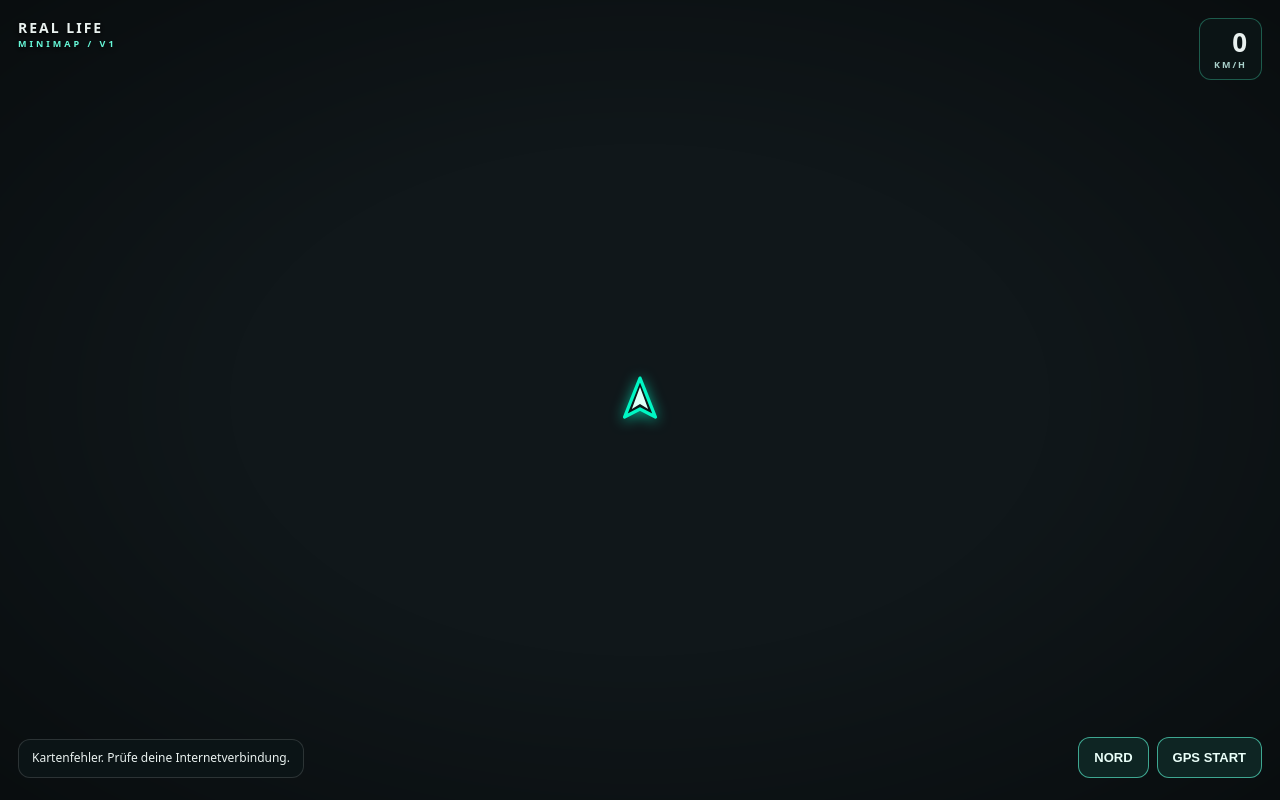
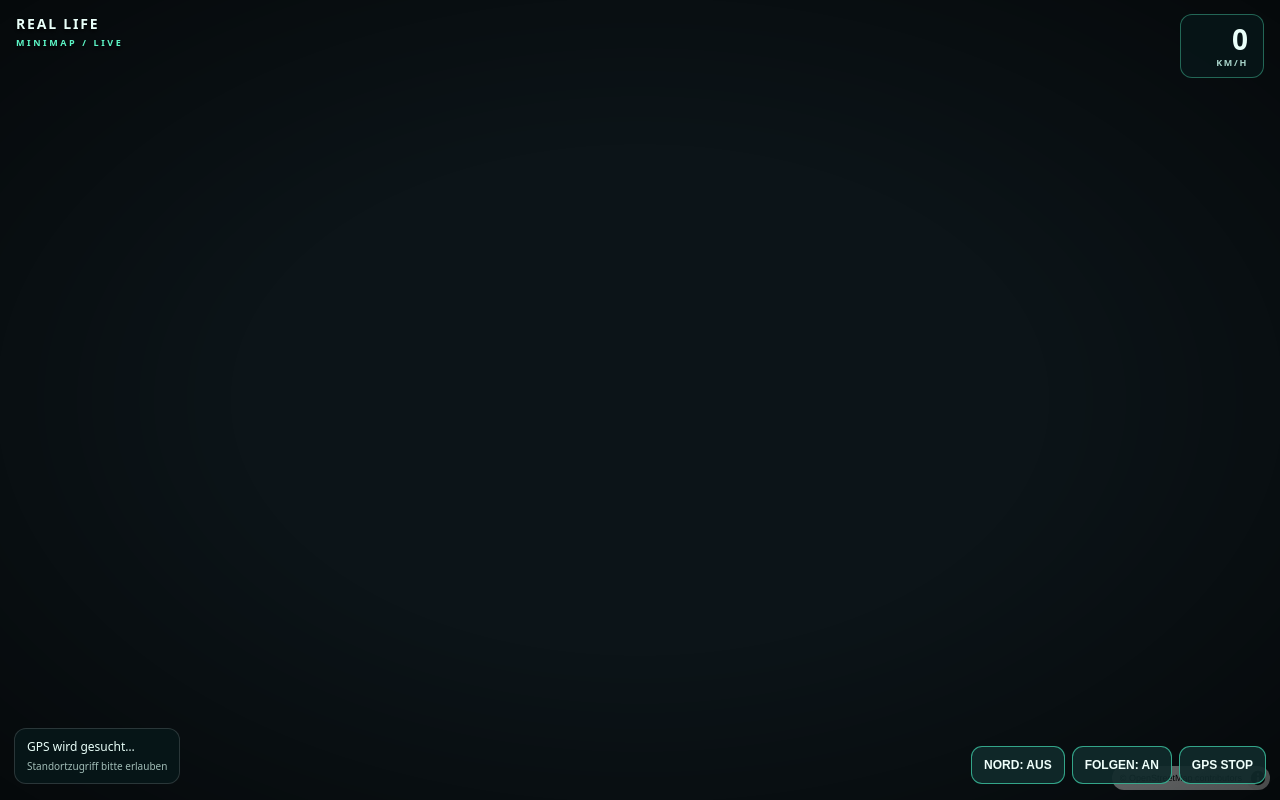
Before and after one commit to TheSimonMC/rlminimap, a plain HTML site: page index.html in a window 1280 px wide. Drawn offline with nearby package versions, Linux system fonts and the light colour scheme; no server answers.

Commit message:
Improve live GPS tracking, always-centered player and follow controls

```diff
--- a/index.html
+++ b/index.html
@@ -1,58 +1,72 @@
 <!doctype html>
-<html lang="de">
-<head>
-<meta charset="utf-8">
-<meta name="viewport" content="width=device-width, initial-scale=1, viewport-fit=cover, user-scalable=no">
-<meta name="theme-color" content="#10171a">
-<meta name="apple-mobile-web-app-capable" content="yes">
-<meta name="apple-mobile-web-app-status-bar-style" content="black-translucent">
-<meta name="apple-mobile-web-app-title" content="RL MiniMap">
-<link rel="manifest" href="./manifest.webmanifest">
-<link rel="icon" href="./icon.svg" type="image/svg+xml">
-<link rel="stylesheet" href="https://unpkg.com/maplibre-gl@5.6.2/dist/maplibre-gl.css">
-<script src="https://unpkg.com/maplibre-gl@5.6.2/dist/maplibre-gl.js"></script>
+<html lang="de"><head>
+<meta charset="utf-8"><meta name="viewport" content="width=device-width,initial-scale=1,viewport-fit=cover,user-scalable=no">
+<meta name="theme-color" content="#0c1418"><meta name="apple-mobile-web-app-capable" content="yes"><meta name="apple-mobile-web-app-status-bar-style" content="black-translucent"><meta name="apple-mobile-web-app-title" content="RL MiniMap">
+<link rel="manifest" href="./manifest.webmanifest"><link rel="icon" href="./icon.svg" type="image/svg+xml">
+<link href="https://unpkg.com/maplibre-gl@5.6.2/dist/maplibre-gl.css" rel="stylesheet"><script src="https://unpkg.com/maplibre-gl@5.6.2/dist/maplibre-gl.js"></script>
 <title>Real Life MiniMap</title>
 <style>
-*{box-sizing:border-box}html,body,#map{width:100%;height:100%;margin:0}body{background:#10171a;color:#e9f1ef;font-family:system-ui,-apple-system,sans-serif;overflow:hidden}#map{position:absolute;inset:0}.maplibregl-control-container{display:none}
-#shade{position:absolute;inset:0;pointer-events:none;background:radial-gradient(ellipse at center,transparent 45%,rgba(0,0,0,.42) 100%);z-index:2}
-#player{position:absolute;left:50%;top:50%;width:52px;height:52px;transform:translate(-50%,-50%);z-index:4;pointer-events:none;filter:drop-shadow(0 2px 7px #00edc1aa)}
-#player svg{width:100%;height:100%}
-#hud{position:absolute;z-index:5;top:calc(env(safe-area-inset-top) + 18px);left:18px;right:18px;display:flex;justify-content:space-between;align-items:flex-start;pointer-events:none}
-.brand{font-weight:900;letter-spacing:2px;font-size:14px;text-shadow:0 2px 6px #000}.brand small{display:block;font-size:9px;letter-spacing:3px;color:#66f8d8}
-#speed{padding:10px 14px;background:#0c1618c7;border:1px solid #4affc94d;border-radius:12px;font-size:26px;font-weight:800;text-align:right;line-height:1}#speed small{display:block;font-size:9px;font-weight:600;color:#aad1cb;letter-spacing:2px;margin-top:5px}
-#bottom{position:absolute;z-index:5;bottom:calc(env(safe-area-inset-bottom) + 22px);left:18px;right:18px;display:flex;align-items:end;justify-content:space-between;gap:10px}
-#status{max-width:67%;padding:10px 13px;background:#0c1618dc;border:1px solid #ffffff22;border-radius:12px;font-size:12px;line-height:1.4}
-button{border:1px solid #5cf6d3a0;background:#102725ed;color:#eafff9;border-radius:12px;padding:12px 15px;font-weight:750;font-size:13px;cursor:pointer}
-#controls{display:flex;gap:8px;flex-wrap:wrap;justify-content:flex-end}
-</style>
-</head>
-<body>
-<div id="map"></div><div id="shade"></div>
-<div id="player"><svg viewBox="0 0 64 64" xmlns="http://www.w3.org/2000/svg"><path d="M32 5 51 53 32 43 13 53Z" fill="#0a1718" stroke="#00f7c4" stroke-width="4" stroke-linejoin="round"/><path d="M32 16 42 43 32 37 22 43Z" fill="#dffff8"/></svg></div>
-<div id="hud"><div class="brand">REAL LIFE <small>MINIMAP / V1</small></div><div id="speed">0<small>KM/H</small></div></div>
-<div id="bottom"><div id="status" role="status">Karte wird geladen. GPS starten, um deine Position zu sehen.</div><div id="controls"><button id="rotate">NORD</button><button id="locate">GPS START</button></div></div>
+*{box-sizing:border-box}html,body,#map{width:100%;height:100%;margin:0}body{overflow:hidden;background:#0c1418;color:#e9fff9;font-family:system-ui,-apple-system,sans-serif}#map{position:absolute;inset:0}.maplibregl-control-container{font-size:9px;opacity:.6}
+#vignette{position:absolute;inset:0;pointer-events:none;background:radial-gradient(ellipse at center,transparent 45%,#0008 100%);z-index:2}
+#player{position:absolute;left:50%;top:50%;width:56px;height:56px;transform:translate(-50%,-50%);z-index:5;filter:drop-shadow(0 1px 7px #00efbf);pointer-events:none;display:none}
+#player svg{width:100%;height:100%}#player.active{display:block}
+#top{position:absolute;top:calc(env(safe-area-inset-top) + 14px);left:16px;right:16px;z-index:6;display:flex;justify-content:space-between;pointer-events:none;gap:12px}
+.brand{font-size:14px;font-weight:900;letter-spacing:1.8px;text-shadow:0 2px 5px #000}.brand small{display:block;color:#5df7c7;font-size:9px;letter-spacing:2.6px;margin-top:3px}
+#speed{background:#081719dd;border:1px solid #55f3c45e;border-radius:12px;padding:10px 15px;text-align:right;font-size:28px;line-height:1;font-weight:900;min-width:84px}#speed small{display:block;font-size:9px;letter-spacing:1.7px;margin-top:5px;color:#a9d5cb}
+#bottom{position:absolute;bottom:calc(env(safe-area-inset-bottom) + 16px);left:14px;right:14px;z-index:6;display:flex;align-items:end;justify-content:space-between;gap:10px}
+#status{background:#071719e8;border:1px solid #ffffff25;border-radius:12px;padding:10px 12px;font-size:12px;max-width:58%;line-height:1.4;min-width:120px}
+#buttons{display:flex;gap:7px;justify-content:flex-end;flex-wrap:wrap}
+button{background:#112a2be8;border:1px solid #4af5c79c;color:#effffb;border-radius:11px;padding:11px 12px;font-size:12px;font-weight:800;cursor:pointer}
+button:active{background:#215449}
+#accuracy{display:block;color:#a1bdb7;font-size:10px;margin-top:3px}
+</style></head><body>
+<div id="map"></div><div id="vignette"></div>
+<div id="player" aria-label="Deine aktuelle GPS-Position"><svg viewBox="0 0 64 64"><circle cx="32" cy="32" r="29" fill="#081b1b55" stroke="#a7ffeb44" stroke-width="1.5"/><path d="M32 5 50 52 32 42 14 52Z" fill="#082423" stroke="#00ffc5" stroke-width="3.5" stroke-linejoin="round"/><path d="M32 17 42 43 32 37 22 43Z" fill="#effffb"/></svg></div>
+<div id="top"><div class="brand">REAL LIFE <small>MINIMAP / LIVE</small></div><div id="speed">0<small>KM/H</small></div></div>
+<div id="bottom"><div id="status" role="status">Warte auf GPS-Freigabe…<span id="accuracy">GPS noch nicht aktiv</span></div><div id="buttons"><button id="north" type="button">NORD: AUS</button><button id="follow" type="button">FOLGEN: AN</button><button id="gps" type="button">GPS START</button></div></div>
 <script>
-const statusEl=document.getElementById('status'),speedEl=document.getElementById('speed'),locateBtn=document.getElementById('locate'),rotateBtn=document.getElementById('rotate');
-let tracking=false,watchId=null,last=null,heading=0,followHeading=true;
-const style={version:8,sources:{osm:{type:'raster',tiles:['https://tile.openstreetmap.org/{z}/{x}/{y}.png'],tileSize:256,attribution:'© OpenStreetMap contributors'}},layers:[{id:'osm',type:'raster',source:'osm',paint:{'raster-saturation':-0.9,'raster-brightness-max':0.52,'raster-contrast':0.17}}]};
-const map=new maplibregl.Map({container:'map',style,center:[16.3738,48.2082],zoom:15,pitch:0,attributionControl:true});
+'use strict';
+const $=id=>document.getElementById(id);
+const style={version:8,sources:{osm:{type:'raster',tiles:['https://tile.openstreetmap.org/{z}/{x}/{y}.png'],tileSize:256,attribution:'© OpenStreetMap contributors'}},layers:[{id:'osm',type:'raster',source:'osm',paint:{'raster-saturation':-0.95,'raster-brightness-max':0.58,'raster-contrast':0.2}}]};
+const map=new maplibregl.Map({container:'map',style,center:[16.3738,48.2082],zoom:16,attributionControl:false});
 map.addControl(new maplibregl.AttributionControl({compact:true}));
-function setStatus(s){statusEl.textContent=s}
-function angleFrom(a,b){const x=(b.longitude-a.longitude)*Math.cos(b.latitude*Math.PI/180);const y=b.latitude-a.latitude;return (Math.atan2(x,y)*180/Math.PI+360)%360}
-function onPosition(p){const c=p.coords;const point={latitude:c.latitude,longitude:c.longitude};let direction=Number.isFinite(c.heading)?c.heading:null;
-if(direction===null&&last){const meters=distance(last,point);if(meters>7)direction=angleFrom(last,point)}
-if(direction!==null&&((c.speed??0)>0.8|| (last&&distance(last,point)>7)))heading=direction;
-const speed=Number.isFinite(c.speed)?Math.max(0,c.speed*3.6):0;speedEl.firstChild.textContent=String(Math.round(speed));
-map.easeTo({center:[point.longitude,point.latitude],bearing:followHeading?-heading:0,zoom:Math.max(map.getZoom(),16),duration:600,essential:true});
-last=point;setStatus('GPS aktiv • Genauigkeit ca. '+Math.round(c.accuracy)+' m');}
-function distance(a,b){const R=6371000,r=Math.PI/180,dp=(b.latitude-a.latitude)*r,dl=(b.longitude-a.longitude)*r;const v=Math.sin(dp/2)**2+Math.cos(a.latitude*r)*Math.cos(b.latitude*r)*Math.sin(dl/2)**2;return 2*R*Math.asin(Math.sqrt(v))}
-function stop(){if(watchId!==null)navigator.geolocation.clearWatch(watchId);watchId=null;tracking=false;locateBtn.textContent='GPS START';setStatus('GPS pausiert')}
-locateBtn.addEventListener('click',()=>{if(tracking){stop();return}if(!('geolocation'in navigator)){setStatus('Dein Browser unterstützt kein GPS.');return}if(!window.isSecureContext){setStatus('GPS benötigt HTTPS. Öffne die GitHub-Pages-Adresse.');return}
-tracking=true;locateBtn.textContent='GPS STOP';setStatus('Standort wird gesucht …');
-watchId=navigator.geolocation.watchPosition(onPosition,e=>{const msg=e.code===1?'Standort verweigert. Bitte Safari-Standortfreigabe aktivieren.':e.code===2?'Standort derzeit nicht verfügbar.':'GPS-Zeitüberschreitung. Bitte erneut versuchen.';setStatus(msg);if(e.code===1)stop();},{enableHighAccuracy:true,maximumAge:1000,timeout:15000})});
-rotateBtn.addEventListener('click',()=>{followHeading=!followHeading;rotateBtn.textContent=followHeading?'NORD':'FAHRT';map.easeTo({bearing:followHeading?-heading:0,duration:400})});
-map.on('error',()=>setStatus('Kartenfehler. Prüfe deine Internetverbindung.'));
+let watch=null,tracking=false,follow=true,northUp=false,previous=null,heading=0,hasFix=false,lastFixAt=0;
+const rad=Math.PI/180;
+function meters(a,b){const dlat=(b.lat-a.lat)*rad,dlon=(b.lon-a.lon)*rad;const h=Math.sin(dlat/2)**2+Math.cos(a.lat*rad)*Math.cos(b.lat*rad)*Math.sin(dlon/2)**2;return 12742000*Math.asin(Math.min(1,Math.sqrt(h)));}
+function bearing(a,b){const dlon=(b.lon-a.lon)*rad;const y=Math.sin(dlon)*Math.cos(b.lat*rad);const x=Math.cos(a.lat*rad)*Math.sin(b.lat*rad)-Math.sin(a.lat*rad)*Math.cos(b.lat*rad)*Math.cos(dlon);return (Math.atan2(y,x)/rad+360)%360;}
+function label(msg,detail=''){ $('status').firstChild.textContent=msg;$('accuracy').textContent=detail; }
+function update(p){
+ const c=p.coords,point={lat:c.latitude,lon:c.longitude},timestamp=p.timestamp||Date.now();
+ if(!Number.isFinite(point.lat)||!Number.isFinite(point.lon))return;
+ let speed=Number.isFinite(c.speed)&&c.speed>=0?c.speed:null;
+ const traveled=previous?meters(previous.point,point):0;
+ const dt=previous?(timestamp-previous.timestamp)/1000:0;
+ if(speed===null&&dt>0&&dt<30&&traveled>3)speed=traveled/dt;
+ if(speed!==null&&speed>1.3&&Number.isFinite(c.heading))heading=c.heading;
+ else if(previous&&traveled>Math.max(6,Math.min(15,c.accuracy||10))&&dt>0&&dt<30)heading=bearing(previous.point,point);
+ $('speed').firstChild.textContent=String(Math.round(Math.max(0,(speed||0)*3.6)));
+ $('player').classList.add('active');hasFix=true;lastFixAt=Date.now();
+ label('GPS LIVE', 'Genauigkeit: ±'+Math.round(c.accuracy||0)+' m'+(speed===null?' • Tempo unbekannt':''));
+ if(follow){map.stop();map.jumpTo({center:[point.lon,point.lat],bearing:northUp?0:-heading,zoom:Math.max(map.getZoom(),16)});}
+ previous={point,timestamp};
+}
+function error(e){const message=e.code===1?'Standort verweigert. Safari-Einstellungen prüfen.':e.code===2?'GPS-Signal nicht verfügbar.':'GPS-Suche dauert zu lange.';label(message,'GPS benötigt Standortfreigabe und HTTPS');if(e.code===1)stop(false);}
+function start(){
+ if(tracking)return;
+ if(!window.isSecureContext){label('HTTPS erforderlich','Öffne die GitHub-Pages-Adresse.');return;}
+ if(!navigator.geolocation){label('GPS wird nicht unterstützt');return;}
+ tracking=true;$('gps').textContent='GPS STOP';label('GPS wird gesucht…','Standortzugriff bitte erlauben');
+ watch=navigator.geolocation.watchPosition(update,error,{enableHighAccuracy:true,maximumAge:0,timeout:20000});
+}
+function stop(show=true){if(watch!==null)navigator.geolocation.clearWatch(watch);watch=null;tracking=false;$('gps').textContent='GPS START';if(show)label('GPS pausiert','Zum Fortsetzen GPS START drücken');}
+$('gps').onclick=()=>tracking?stop():start();
+$('follow').onclick=()=>{follow=!follow;$('follow').textContent=follow?'FOLGEN: AN':'FOLGEN: AUS';if(follow&&previous){map.jumpTo({center:[previous.point.lon,previous.point.lat],bearing:northUp?0:-heading});}};
+$('north').onclick=()=>{northUp=!northUp;$('north').textContent=northUp?'NORD: AN':'NORD: AUS';map.easeTo({bearing:northUp?0:-heading,duration:250});};
+map.on('dragstart',()=>{follow=false;$('follow').textContent='FOLGEN: AUS';});
+map.on('error',e=>{if(!hasFix)label('Karte konnte nicht geladen werden','Internetverbindung prüfen');});
+document.addEventListener('visibilitychange',()=>{if(!document.hidden&&tracking&&previous){label('GPS LIVE','Aktualisierung läuft…');}});
 if('serviceWorker'in navigator)navigator.serviceWorker.register('./sw.js').catch(()=>{});
-</script>
-</body>
-</html>
+// On iPhone, this requests location when the app is opened. If permission was granted earlier,
+// tracking resumes automatically while the app is in the foreground.
+map.once('load',()=>start());
+</script></body></html>
```
